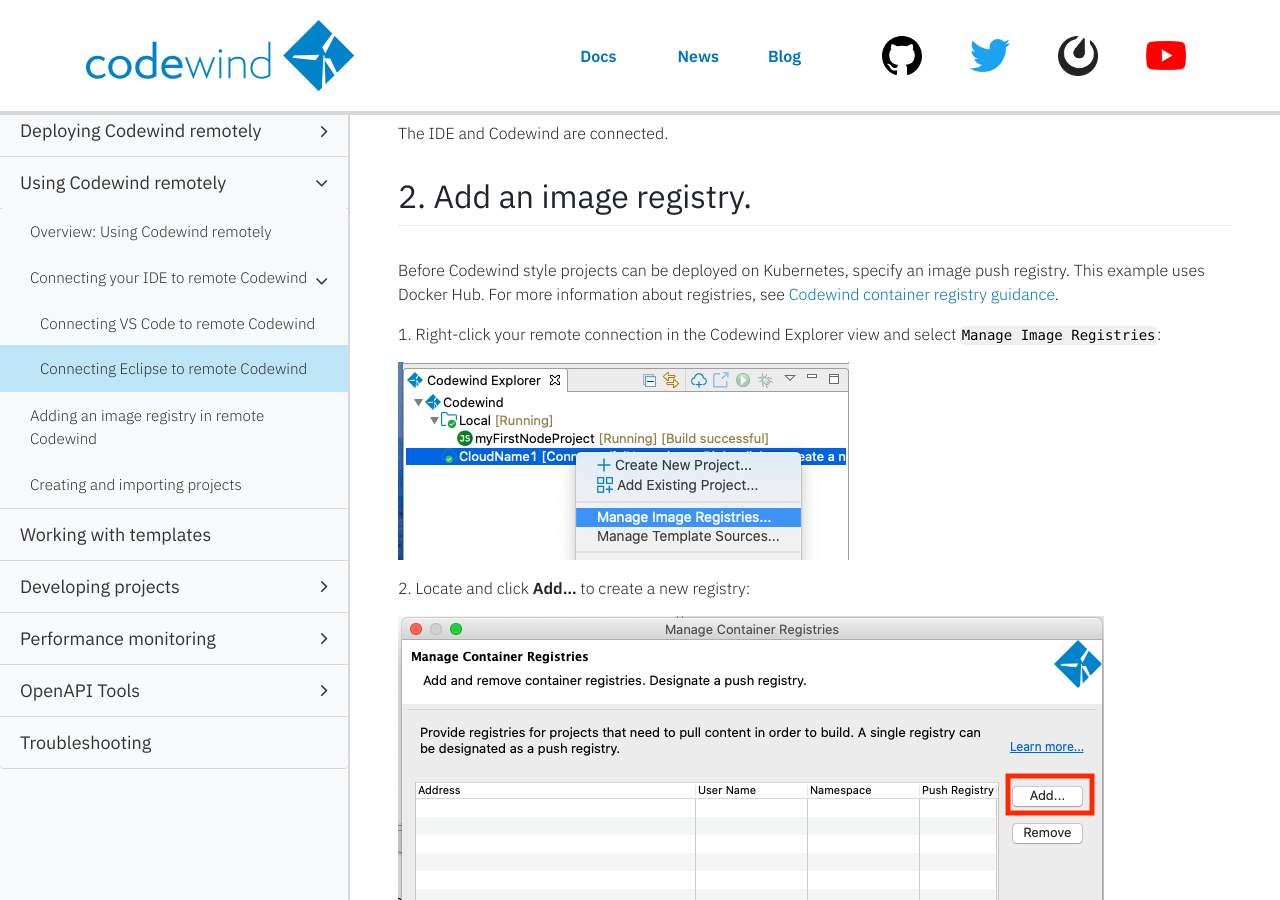
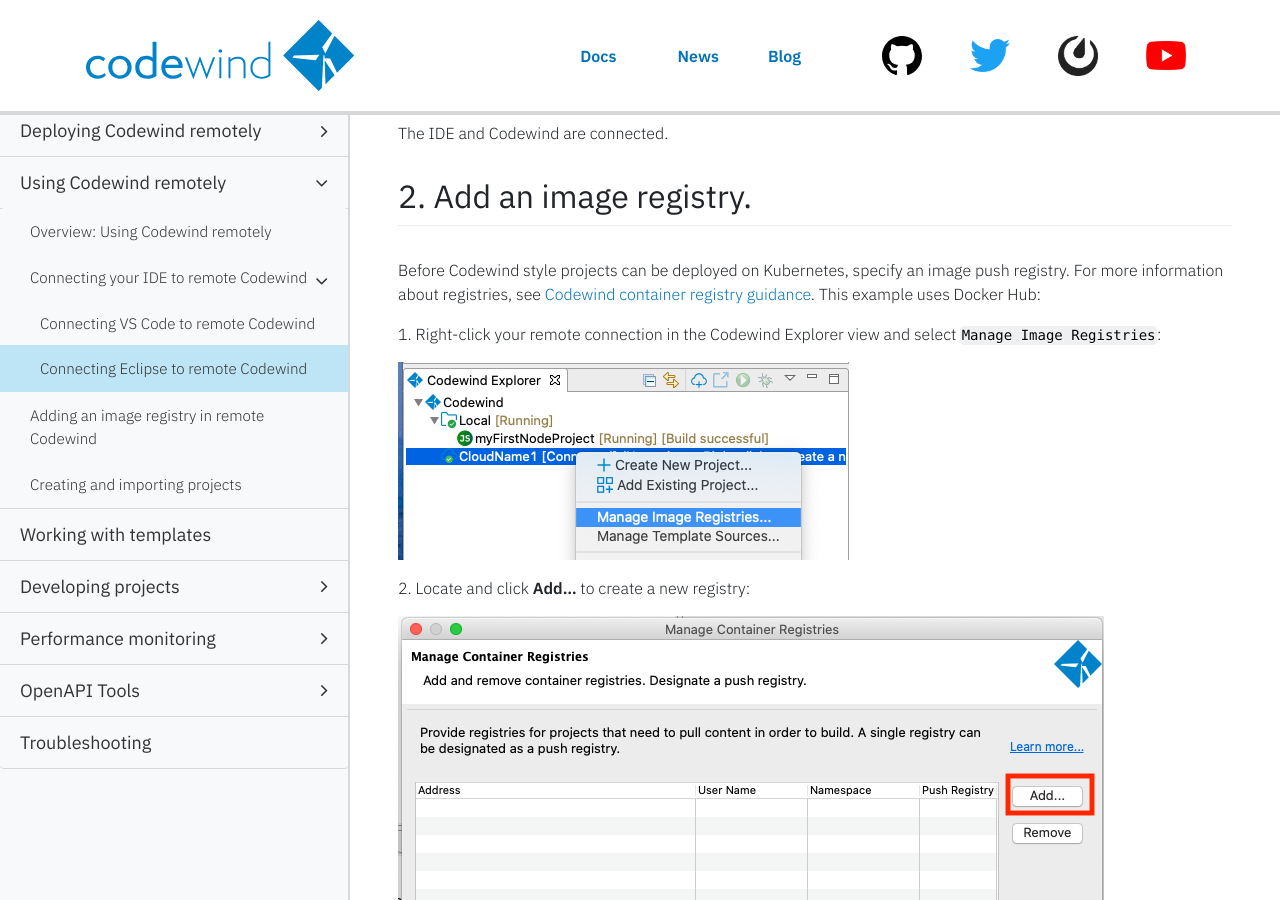
Before and after one commit to eclipse-archived/codewind-docs, a Jekyll site: the page built from docs/_documentations/remotedeploy-eclipse.md, in a window 1280 px wide and 900 px high, scrolled down 1510 px. Built offline with Jekyll 4.4.1, drawn with Linux system fonts in a browser that asks for light colours; nearby versions of some CDN libraries; comment, search, counter and statistics services are not loaded.

Commit message:
Minor edit to be consistent with VS Code file

```diff
--- a/docs/_documentations/remotedeploy-eclipse.md
+++ b/docs/_documentations/remotedeploy-eclipse.md
@@ -40,8 +40,9 @@ The IDE and Codewind are connected.
 
 ## 2. Add an image registry.
 
-Before Codewind style projects can be deployed on Kubernetes, specify an image push registry. This example uses Docker Hub.
+Before Codewind style projects can be deployed on Kubernetes, specify an image push registry.
 For more information about registries, see [Codewind container registry guidance](remote-setupregistries.md#codewind-container-registry-guidance).
+This example uses Docker Hub:
 
 1\. Right-click your remote connection in the Codewind Explorer view and select `Manage Image Registries`:
 
```
